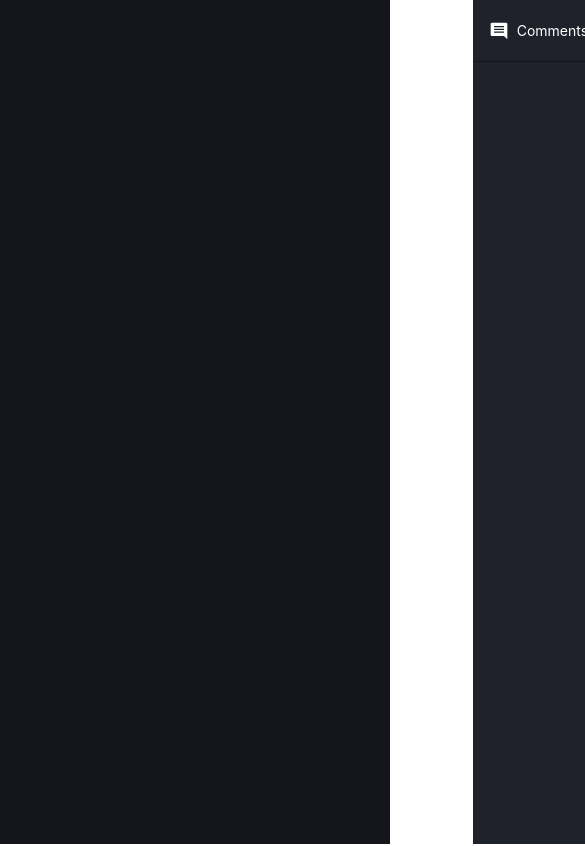
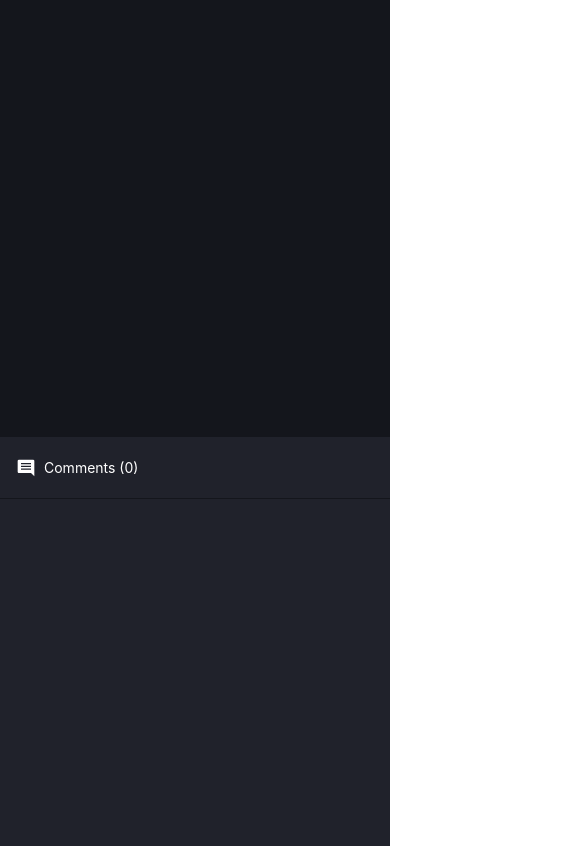
Before and after one commit to thanigai1709/video-player, a React (Vite) app: page / in a window 390 px wide. Shown: the top 846 px of the page, 585 px wide, since content can reach past the window. Built offline with nearby package versions, Linux system fonts and the light colour scheme.

Commit message:
mobile responsive added

```diff
--- a/src/App.css
+++ b/src/App.css
@@ -18,3 +18,10 @@ svg {
 	width: 100%;
 	min-height: 100vh;
 }
+
+@media screen and (max-width: 1099px) {
+	.video-parent__container {
+		flex-direction: column;
+		height: auto;
+	}
+}
--- a/src/components/video-player/Player.module.css
+++ b/src/components/video-player/Player.module.css
@@ -130,6 +130,12 @@
 	padding-bottom: 40px;
 }
 
+@media screen and (max-width: 1099px) {
+	.details__pane {
+		width: 100%;
+	}
+}
+
 .annotations_list {
 	display: flex;
 	flex-direction: column;
```
